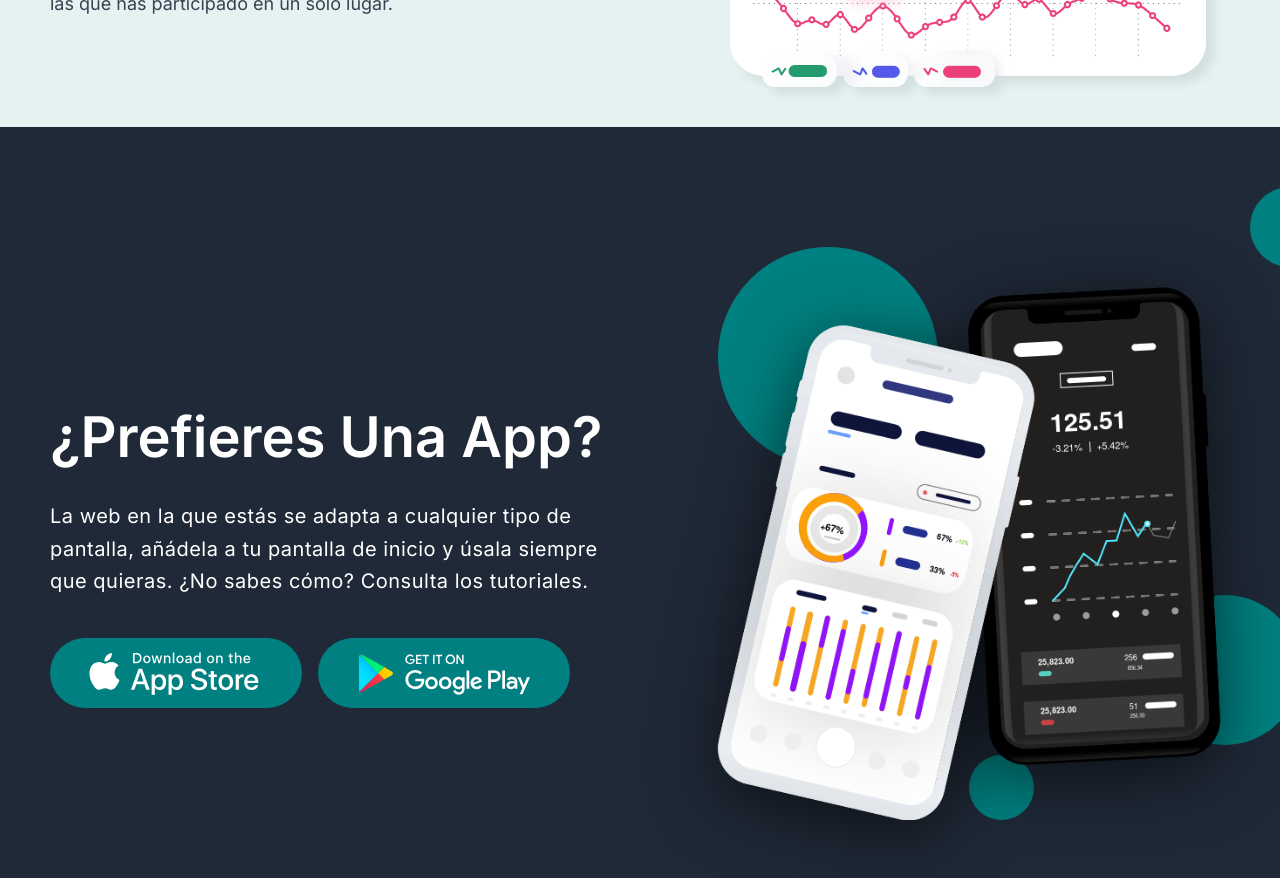
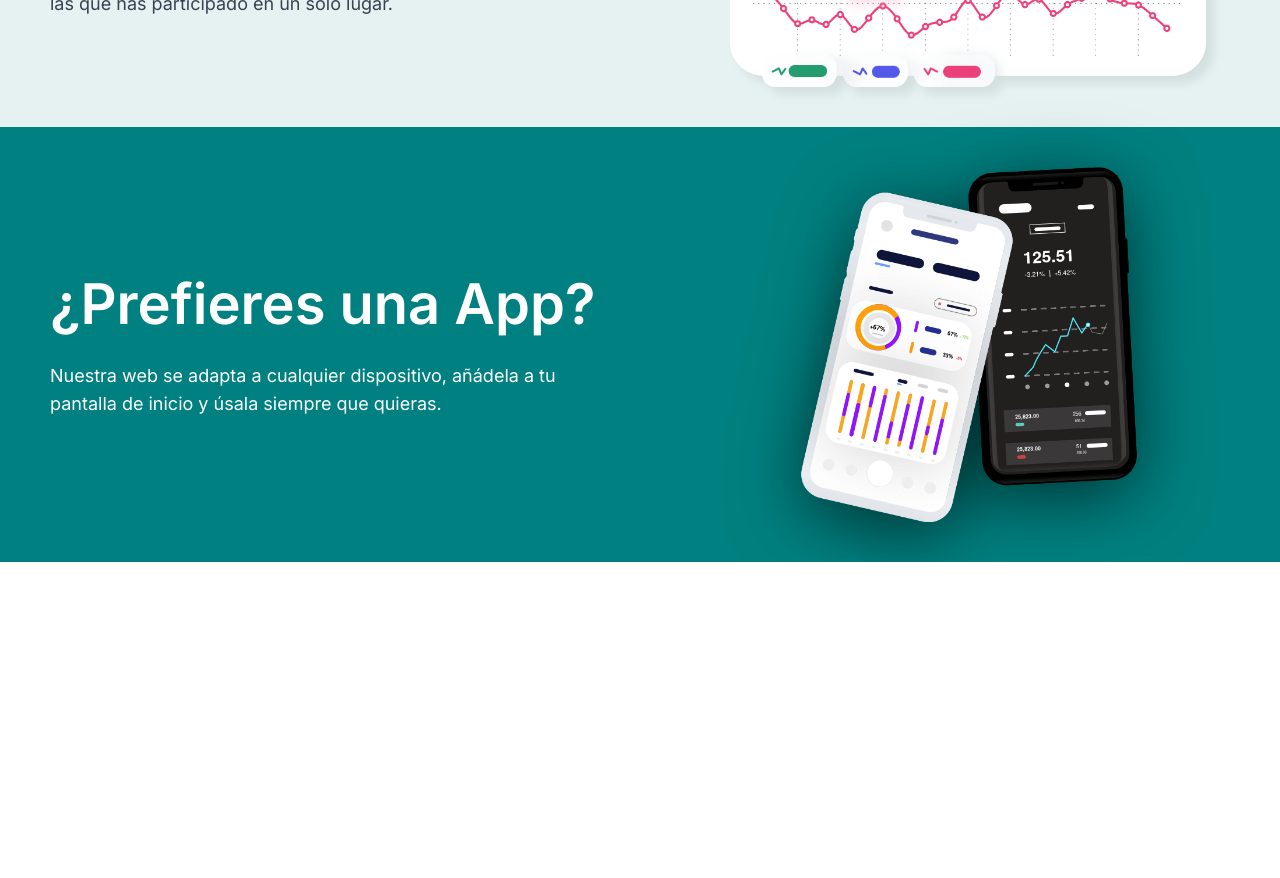
Before and after one commit to AsGamer1/datatlas2, a Next.js app: page / in a window 1280 px wide. Shown: the part 400-1278 px from the top of the page. After the commit the page ends 962 px from the top, so only its background shows below. Built offline with nearby package versions, Linux system fonts and the light colour scheme.

Commit message:
homescreen

```diff
--- a/src/app/components/navbar.jsx
+++ b/src/app/components/navbar.jsx
@@ -8,7 +8,7 @@ export default function Navbar() {
   const [isOpen, setIsOpen] = useState(false);
 
   return(
-    <nav className="p-5 top-0">
+    <nav className="p-5 top-0 bg-white">
       <div className="flex justify-between items-center flex-wrap mx-auto">
         <div className="flex justify-between basis-full md:basis-auto">
           <a href="/" className="flex flex-row items-center space-x-3 ml-5 text-primary font-bold text-xl">
--- a/src/app/page.js
+++ b/src/app/page.js
@@ -10,41 +10,21 @@ export default function Home() {
               <h1 className="text-[calc(1.475rem+2.7vw)] lg:text-[3.5rem] leading-[1.2] mb-6 font-semibold">La <span className="bg-clip-text text-transparent bg-gradient-to-r from-primary to-tertiary capitalize">base de datos</span><br/> de tu club favorito</h1>
               <p className="text-[#374151] text-lg">Récords del club, tus marcas personales y las competiciones en las que has participado en un solo lugar.</p>
             </div>
-            <div className="relative w-full px-5 lg:w-6/12 mt-12 lg:mt-0">
+            <div className="relative w-full px-5 lg:w-6/12">
               <Image className="block mx-auto lg:mr-0 pr-6 lg:max-w-[500px]" src="/images/placeholder.png" style={{filter:"drop-shadow(0.5rem 0.5rem 0.25rem rgba(0, 0, 0, 0.075))"}} width="715" height="529"/>
             </div>
           </div>
         </div>
       </section>
-      <section className="pt-40 pb-20 text-white bg-[#1f2937] overflow-hidden">
+      <section className="py-10 text-white bg-primary">
         <div className="w-full max-w-full lg:max-w-[calc(min(100vw-60px,1220px))] mx-auto px-5">
           <div className="flex flex-wrap flex-row -mx-5 items-center">
-            <div className="relative w-full px-5 md:w-8/12 lg:w-6/12 text-center lg:text-left mx-auto">
-              <h1 className="text-[calc(1.475rem+2.7vw)] lg:text-[3.5rem] capitalize font-semibold mb-6 leading-snug">¿prefieres una app?</h1>
-              <p className="text-xl tracking-wide leading-relaxed mb-10">La web en la que estás se adapta a cualquier tipo de pantalla, añádela a tu pantalla de inicio y úsala siempre que quieras. ¿No sabes cómo? Consulta los tutoriales.</p>
-              <div className="flex flex-col sm:flex-row items-center gap-y-6 gap-x-4">
-                <div className="px-4 flex items-center justify-center bg-primary rounded-full">
-                  <a href="#" title="Go to Apple Store">
-                    <Image src="/images/iphone.svg" width="220" height="220"/>
-                  </a>
-                </div>
-                <div className="px-4 flex items-center justify-center bg-primary rounded-full">
-                  <a href="#" title="Go to Google Play">
-                    <Image src="/images/android.svg" width="220" height="220"/>
-                  </a>
-                </div>
-              </div>
+            <div className="relative w-full px-5 lg:w-6/12">
+              <h1 className="text-[calc(1.475rem+2.7vw)] lg:text-[3.5rem] leading-[1.2] mb-6 font-semibold">¿Prefieres una App?</h1>
+              <p className="text-lg">Nuestra web se adapta a cualquier dispositivo, añádela a tu pantalla de inicio y úsala siempre que quieras.</p>
             </div>
-            <div className="relative w-full md:w-8/12 lg:w-6/12 mt-28 lg:mt-0 px-6 lg:px-0 lg:pl-12 mx-auto">
-              <div className="mt-12 lg:mt-0 px-2 lg:px-0 relative">
-                <Image className="block relative mx-auto lg:ml-auto w-[90%] z-[10]" src="/images/placeholder2.png" width="580" height="611" style={{filter: "drop-shadow(0 15px 35px rgba(0, 0, 0, 0.6))"}} />
-                <div className="absolute w-full h-full left-[0] top-[0] z-[0]">
-                  <div className="absolute bg-primary rounded-full w-[150px] h-[150px] right-[-50px] bottom-[75px]"></div>
-                  <div className="absolute bg-primary rounded-full w-[80px] h-[80px] right-[-80px] top-[-100px]"></div>
-                  <div className="absolute bg-primary rounded-full w-[65px] h-[65px] left-[50%] bottom-[0]"></div>
-                  <div className="absolute bg-primary rounded-full w-[220px] h-[220px] left-[30px] top-[-40px]"></div>
-                </div>
-              </div>
+            <div className="relative w-full lg:w-6/12 lg:pl-12 mx-auto">
+              <Image className="block mx-auto lg:ml-auto w-[60%] z-[10]" src="/images/placeholder2.png" width="580" height="611" style={{filter: "drop-shadow(0 15px 35px rgba(0, 0, 0, 0.6))"}} />
             </div>
           </div>
         </div>
```
Also changed, not shown: public/images/android.svg, 1 other file (tests, documents, lock files or other folders).
